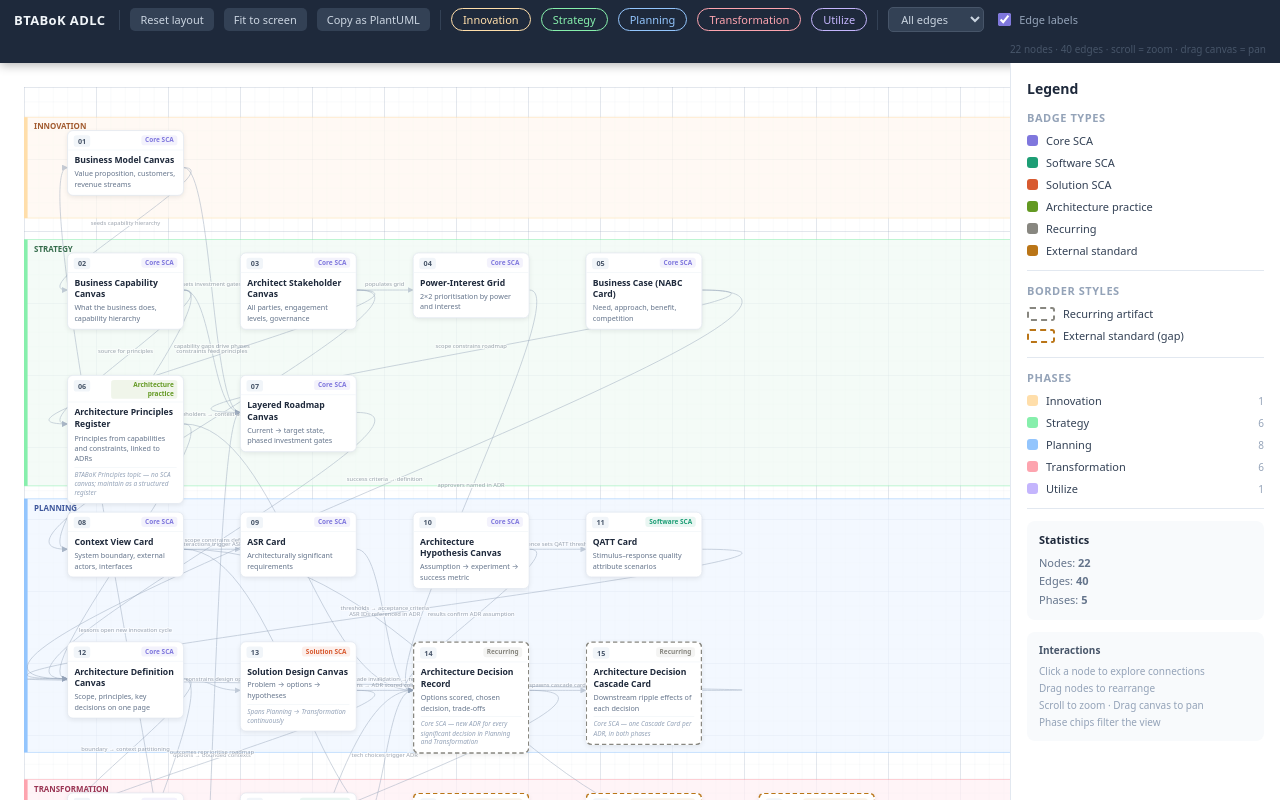
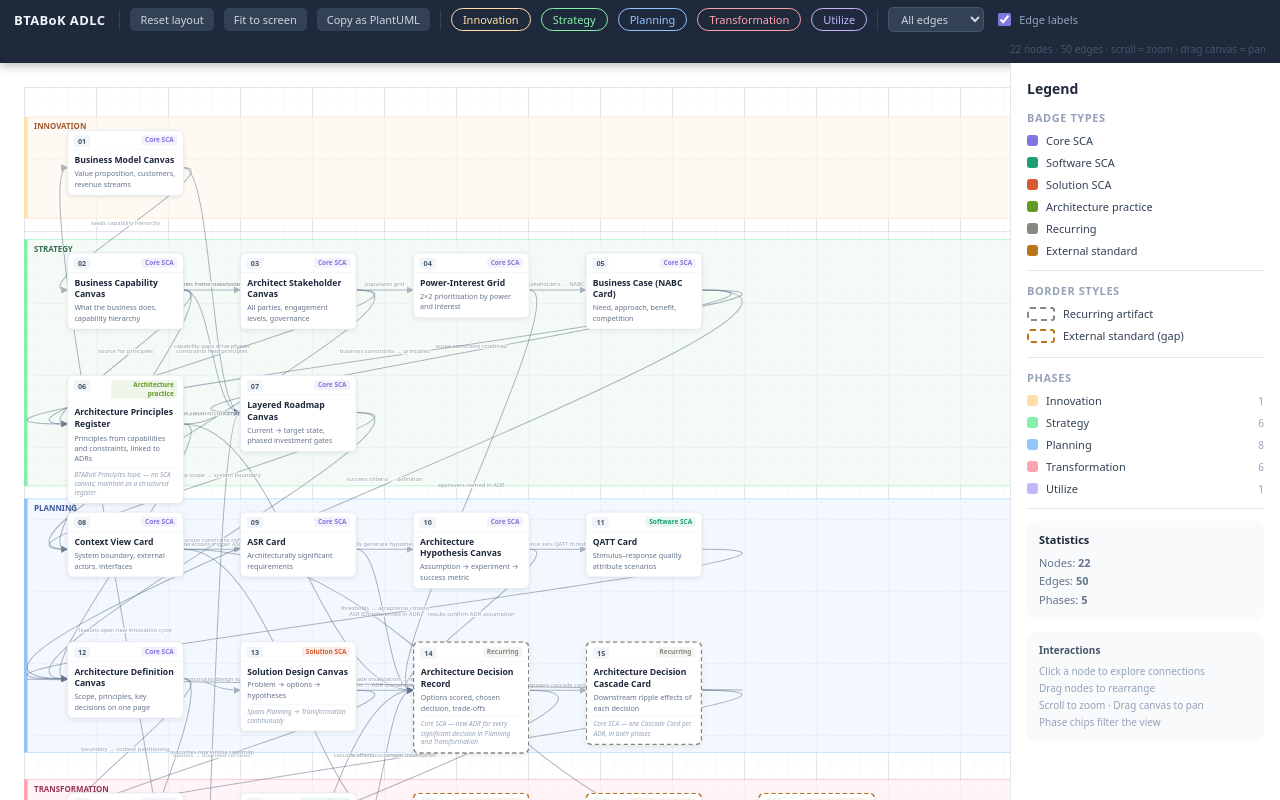
Before and after one commit to hza/btabok-adlc, a React (Vite) app: page / in a window 1280 px wide. Built offline with nearby package versions, Linux system fonts and the light colour scheme.

Commit message:
Update edge marker colors and adjust stroke width for improved visibility; add 'input' tag to multiple edges for consistency

```diff
--- a/src/App.tsx
+++ b/src/App.tsx
@@ -423,7 +423,7 @@ export default function App() {
                   <path d="M100 0 L0 0 0 100" fill="none" stroke="#94A3B8" strokeWidth="0.6"/>
                 </pattern>
                 <marker id="mLo" markerWidth="7" markerHeight="7" refX="6" refY="3.5" orient="auto">
-                  <polygon points="0 0,7 3.5,0 7" fill="#94A3B8"/>
+                  <polygon points="0 0,7 3.5,0 7" fill="#64748B"/>
                 </marker>
                 <marker id="mHi" markerWidth="7" markerHeight="7" refX="6" refY="3.5" orient="auto">
                   <polygon points="0 0,7 3.5,0 7" fill="#7F77DD"/>
@@ -457,8 +457,8 @@ export default function App() {
                 return (
                   <g key={edge.id} opacity={opacity}>
                     <path d={edge.path} fill="none"
-                      stroke={hi ? '#7F77DD' : '#94A3B8'}
-                      strokeWidth={hi ? 2.2 : 1.2}
+                      stroke={hi ? '#7F77DD' : '#64748B'}
+                      strokeWidth={hi ? 2.2 : 1.4}
                       markerEnd={`url(#${hi ? 'mHi' : 'mLo'})`}/>
                     {showLabels && (
                       <text x={edge.mx} y={edge.my - 5}
--- a/src/model.ts
+++ b/src/model.ts
@@ -97,7 +97,7 @@ export const EDGES: EdgeData[] = [
   { id:'e19', from:'n10', to:'n11', label:'evidence sets QATT thresholds',  tag:'input' },
   { id:'e20', from:'n10', to:'n14', label:'results confirm ADR assumption' },
   { id:'e21', from:'n11', to:'n12', label:'thresholds → acceptance criteria', tag:'input' },
-  { id:'e22', from:'n12', to:'n13', label:'scope constrains design options' },
+  { id:'e22', from:'n12', to:'n13', label:'scope constrains design options',  tag:'input' },
   { id:'e23', from:'n12', to:'n16', label:'boundary → context partitioning' },
   { id:'e24', from:'n12', to:'n22', label:'objectives baseline benefits' },
   { id:'e25', from:'n13', to:'n14', label:'options → ADR scored columns',    tag:'input' },
@@ -110,10 +110,20 @@ export const EDGES: EdgeData[] = [
   { id:'e32', from:'n17', to:'n14', label:'tech choices trigger ADR' },
   { id:'e33', from:'n17', to:'n20', label:'operations → sequence messages',  tag:'input' },
   { id:'e34', from:'n18', to:'n20', label:'nodes constrain call topology' },
-  { id:'e35', from:'n19', to:'n20', label:'data flows → sequence arrows' },
+  { id:'e35', from:'n19', to:'n20', label:'data flows → sequence arrows',     tag:'input' },
   { id:'e36', from:'n21', to:'n22', label:'debt reduces realised benefits',  tag:'input' },
   { id:'e37', from:'n22', to:'n07', label:'outcomes reprioritise roadmap',   tag:'input' },
   { id:'e38', from:'n22', to:'n14', label:'shortfall → revisit ADR' },
   { id:'e39', from:'n22', to:'n21', label:'unrealised benefits → renegotiate' },
   { id:'e40', from:'n22', to:'n01', label:'lessons open new innovation cycle', tag:'input' },
+  { id:'e41', from:'n02', to:'n03', label:'capabilities frame stakeholder scope', tag:'input' },
+  { id:'e42', from:'n04', to:'n05', label:'priority stakeholders → NABC audience', tag:'input' },
+  { id:'e43', from:'n05', to:'n06', label:'business constraints → principles',     tag:'input' },
+  { id:'e44', from:'n06', to:'n07', label:'principles constrain roadmap phases',   tag:'input' },
+  { id:'e45', from:'n07', to:'n08', label:'roadmap scope → system boundary',       tag:'input' },
+  { id:'e46', from:'n09', to:'n10', label:'ASRs generate hypotheses',              tag:'input' },
+  { id:'e47', from:'n15', to:'n16', label:'cascade effects → context boundaries',  tag:'input' },
+  { id:'e48', from:'n17', to:'n18', label:'service contracts → deployment topology', tag:'input' },
+  { id:'e49', from:'n18', to:'n19', label:'component boundaries → data ownership', tag:'input' },
+  { id:'e50', from:'n20', to:'n21', label:'complexity revealed → debt identified', tag:'input' },
 ];
```
